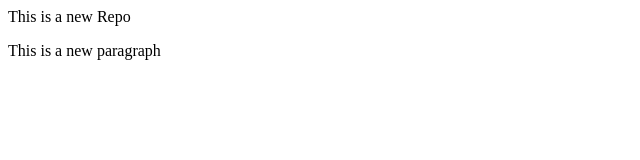
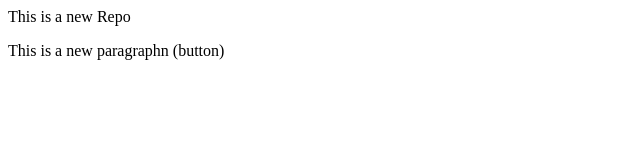
Before and after one commit to ankita-kumari02/localrepo, a plain HTML site: page index.html in a window 1280 px wide. Shown: the full height of the page, 0-640 px from the left. Drawn offline with Linux system fonts and the light colour scheme.

```diff
--- a/index.html
+++ b/index.html
@@ -1,2 +1,2 @@
 <p>This is a new Repo</p>
-<p>This is a new paragraph</p>
+<p>This is a new paragraphn (button)</p>
```
